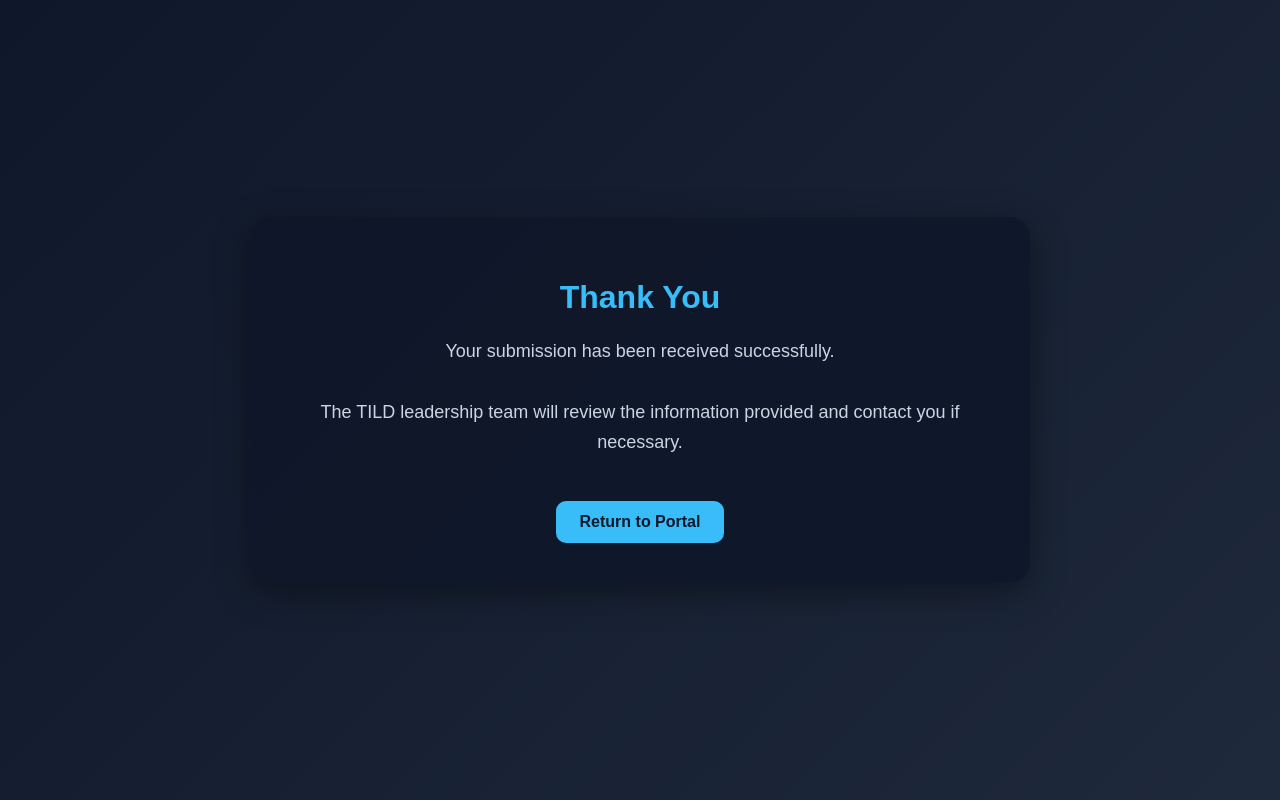
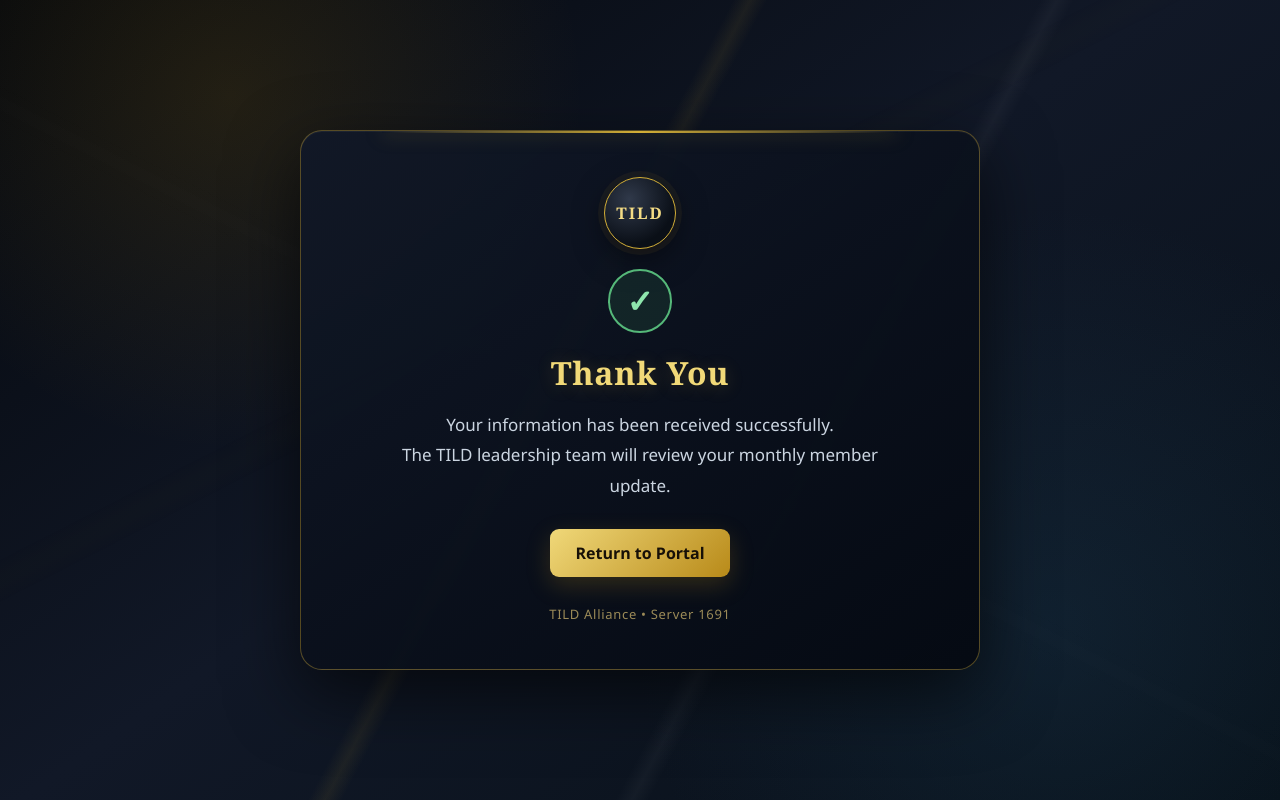
Before and after one commit to lastwar1691support/TILD-Alliance-Portal, a plain HTML site: page thank-you.html in a window 1280 px wide. Drawn offline with Linux system fonts and the light colour scheme.

Commit message:
Update thank-you.html

```diff
--- a/thank-you.html
+++ b/thank-you.html
@@ -3,72 +3,151 @@
 <head>
   <meta charset="UTF-8">
   <meta name="viewport" content="width=device-width, initial-scale=1.0">
-<title>Submission Received</title>
+  <title>Submission Received • TILD Alliance</title>
+  <style>
+    * { box-sizing: border-box; }
 
-<style>
-body{
-margin:0;
-font-family:Arial,sans-serif;
-background:linear-gradient(135deg,#0f172a,#1e293b);
-color:white;
-display:flex;
-justify-content:center;
-align-items:center;
-min-height:100vh;
-text-align:center;
+    body {
+      margin: 0;
+      min-height: 100vh;
+      padding: 20px;
+      display: grid;
+      place-items: center;
+      font-family: "Segoe UI", Arial, sans-serif;
+      color: #fff;
+      background:
+        radial-gradient(circle at 18% 12%, rgba(184,134,11,.15), transparent 28%),
+        radial-gradient(circle at 82% 78%, rgba(30,64,89,.3), transparent 34%),
+        linear-gradient(118deg, transparent 0 43%, rgba(212,175,55,.08) 44%, transparent 45% 61%, rgba(255,255,255,.035) 62%, transparent 63%),
+        linear-gradient(145deg, #05080d, #111827 48%, #071018);
+      background-attachment: fixed;
     }
 
-.container{
-max-width:700px;
-padding:40px;
-background:rgba(15,23,42,0.95);
-border-radius:20px;
-box-shadow:0 10px 35px rgba(0,0,0,0.4);
+    body::before {
+      content: "";
+      position: fixed;
+      inset: 0;
+      pointer-events: none;
+      opacity: .42;
+      background:
+        linear-gradient(27deg, transparent 46%, rgba(255,255,255,.025) 48%, transparent 50%),
+        linear-gradient(153deg, transparent 38%, rgba(212,175,55,.035) 40%, transparent 42%);
     }
 
-h1{
-color:#38bdf8;
-margin-bottom:20px;
+    .container {
+      position: relative;
+      width: min(680px, 100%);
+      padding: 46px 36px;
+      overflow: hidden;
+      text-align: center;
+      border: 1px solid rgba(212,175,55,.38);
+      border-radius: 22px;
+      background: linear-gradient(145deg, rgba(17,24,39,.95), rgba(5,10,18,.98));
+      box-shadow: 0 24px 70px rgba(0,0,0,.62), inset 0 1px 0 rgba(255,255,255,.05);
     }
 
-p{
-color:#cbd5e1;
-font-size:18px;
-line-height:1.7;
+    .container::before {
+      content: "";
+      position: absolute;
+      top: 0;
+      left: 12%;
+      right: 12%;
+      height: 2px;
+      background: linear-gradient(90deg, transparent, #d4af37, transparent);
+      box-shadow: 0 0 18px rgba(212,175,55,.55);
     }
 
-a{
-display:inline-block;
-margin-top:25px;
-background:#38bdf8;
-color:#0f172a;
-text-decoration:none;
-padding:12px 24px;
-border-radius:10px;
-font-weight:bold;
+    .emblem {
+      display: grid;
+      place-items: center;
+      width: 72px;
+      height: 72px;
+      margin: 0 auto 20px;
+      border: 1px solid #d4af37;
+      border-radius: 50%;
+      color: #f4dc85;
+      background: radial-gradient(circle at 35% 30%, #30394a, #0a0f17 68%);
+      box-shadow: 0 0 0 6px rgba(212,175,55,.06), 0 10px 30px rgba(0,0,0,.5);
+      font-family: Georgia, serif;
+      font-weight: bold;
+      letter-spacing: 2px;
     }
 
-a:hover{
-background:#0ea5e9;
+    .success-icon {
+      display: grid;
+      place-items: center;
+      width: 64px;
+      height: 64px;
+      margin: 0 auto 18px;
+      border: 2px solid #55b879;
+      border-radius: 50%;
+      color: #8ee6ad;
+      background: rgba(69,168,106,.12);
+      font-size: 32px;
+      font-weight: bold;
+    }
+
+    h1 {
+      margin: 0 0 16px;
+      color: #f1d978;
+      font-family: Georgia, "Times New Roman", serif;
+      letter-spacing: .7px;
+      text-shadow: 0 2px 18px rgba(212,175,55,.22);
+    }
+
+    p {
+      max-width: 540px;
+      margin: 0 auto;
+      color: #cbd5e1;
+      font-size: 17px;
+      line-height: 1.8;
+    }
+
+    .return-btn {
+      display: inline-block;
+      margin-top: 28px;
+      padding: 13px 25px;
+      border-radius: 9px;
+      color: #171007;
+      background: linear-gradient(135deg, #f0d879, #b88a19);
+      box-shadow: 0 8px 24px rgba(184,138,25,.24);
+      font-weight: 700;
+      text-decoration: none;
+      transition: transform .2s, filter .2s, box-shadow .2s;
+    }
+
+    .return-btn:hover {
+      filter: brightness(1.08);
+      transform: translateY(-2px);
+      box-shadow: 0 12px 30px rgba(184,138,25,.34);
+    }
+
+    .footer {
+      margin-top: 28px;
+      color: #9b8a58;
+      font-size: 13px;
+      letter-spacing: .7px;
+    }
+
+    @media (max-width: 600px) {
+      body { padding: 12px; }
+      .container { padding: 38px 20px; }
+      h1 { font-size: 27px; }
+      p { font-size: 15px; }
     }
   </style>
 </head>
-
 <body>
-
-<div class="container">
-
+  <main class="container">
+    <div class="emblem">TILD</div>
+    <div class="success-icon">✓</div>
     <h1>Thank You</h1>
-
     <p>
-Your submission has been received successfully.
-<br><br>
-The TILD leadership team will review the information provided and contact you if necessary.
+      Your information has been received successfully.<br>
+      The TILD leadership team will review your monthly member update.
     </p>
-
-<a href="index.html">Return to Portal</a>
-
-</div>
-
+    <a class="return-btn" href="index.html">Return to Portal</a>
+    <div class="footer">TILD Alliance • Server 1691</div>
+  </main>
 </body>
 </html>
```
Lines whose indentation alone changed are shown as unchanged.
